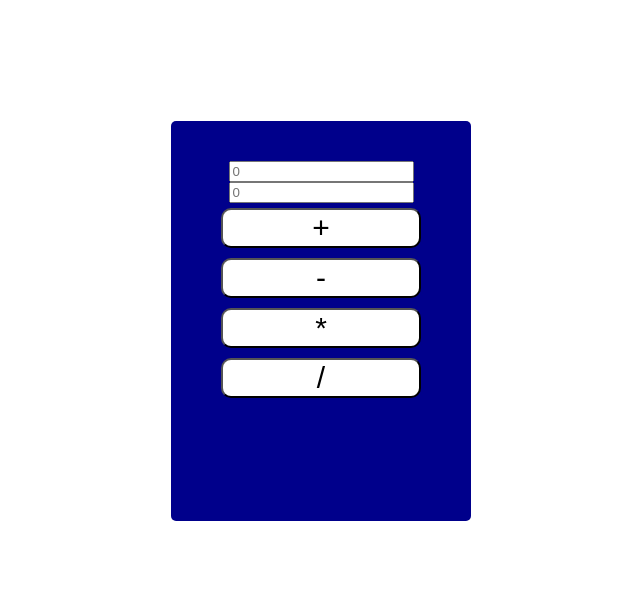
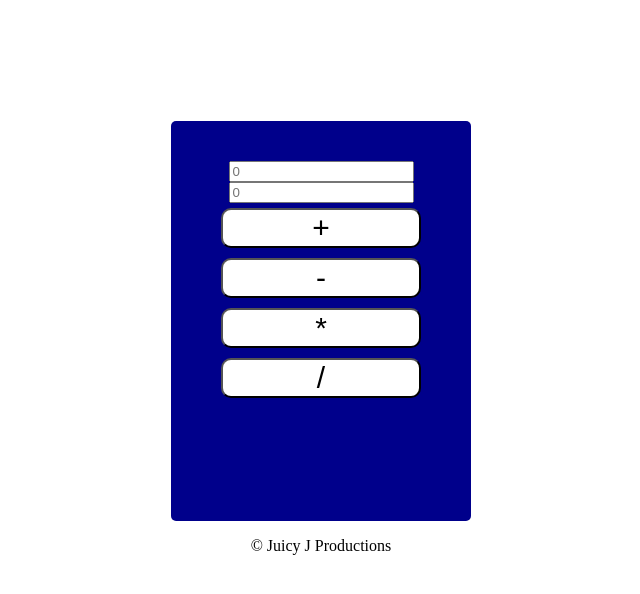
Before and after one commit to francoisdillinger/SupplementLabAngularCalculator, a plain HTML site: page index.html in a window 1280 px wide. Shown: the whole page, without its empty margins (319-959 px from the left). Drawn offline with nearby package versions, Linux system fonts and the light colour scheme.

Commit message:
style addition.

```diff
--- a/index.html
+++ b/index.html
@@ -25,6 +25,10 @@
 
            <script src="https://ajax.googleapis.com/ajax/libs/angularjs/1.4.9/angular.js"></script>
             <script src="main.js"></script>
-
+           <div id="foot">
+               <footer>
+                   <p>&copy; Juicy J Productions</p>
+               </footer>
+           </div>
         </body>
     </html>
--- a/styles.css
+++ b/styles.css
@@ -30,3 +30,6 @@ button:hover {
     color: white;
     background-color: grey;
 }
+#foot {
+    text-align: center;
+}
```
